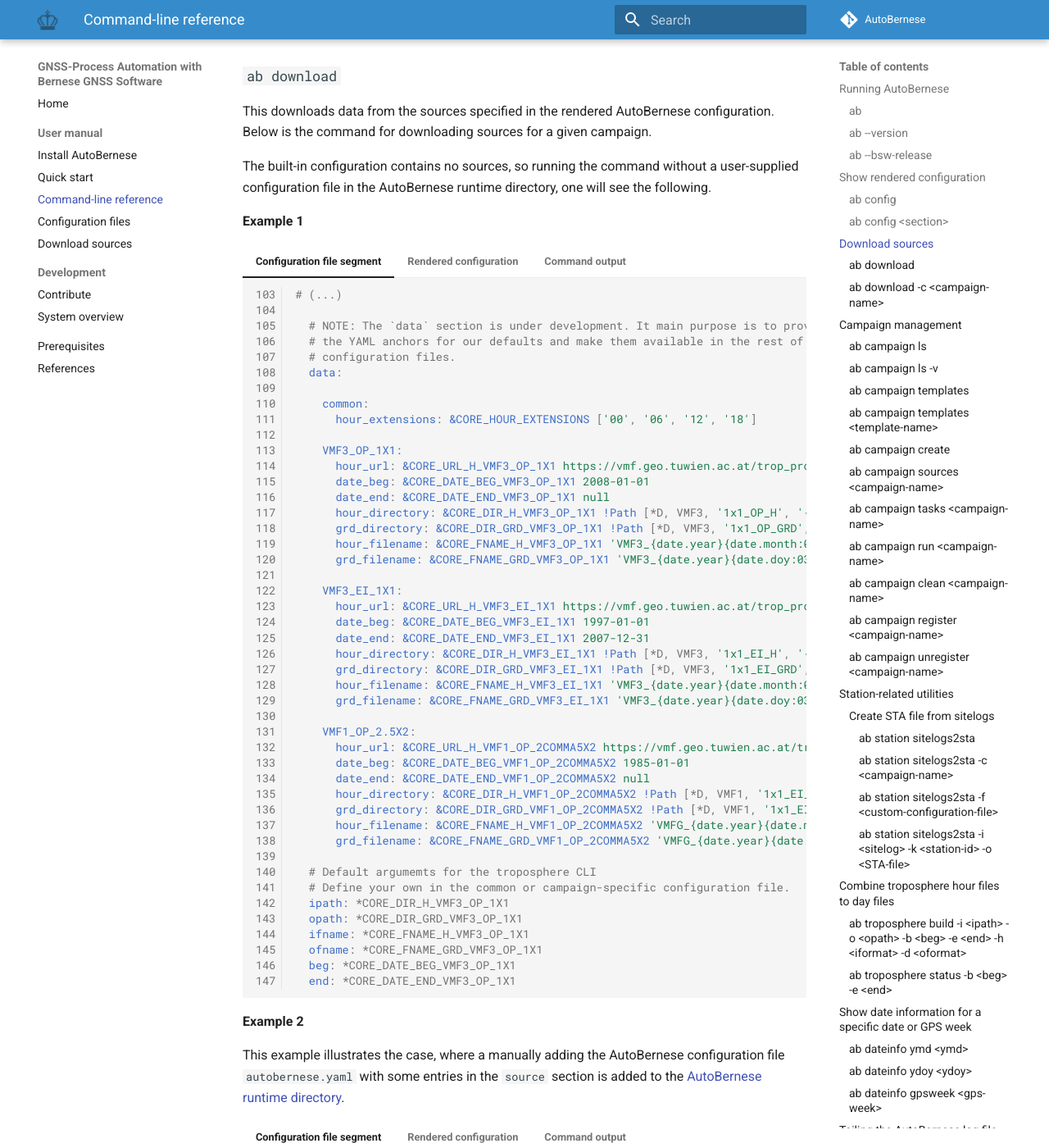
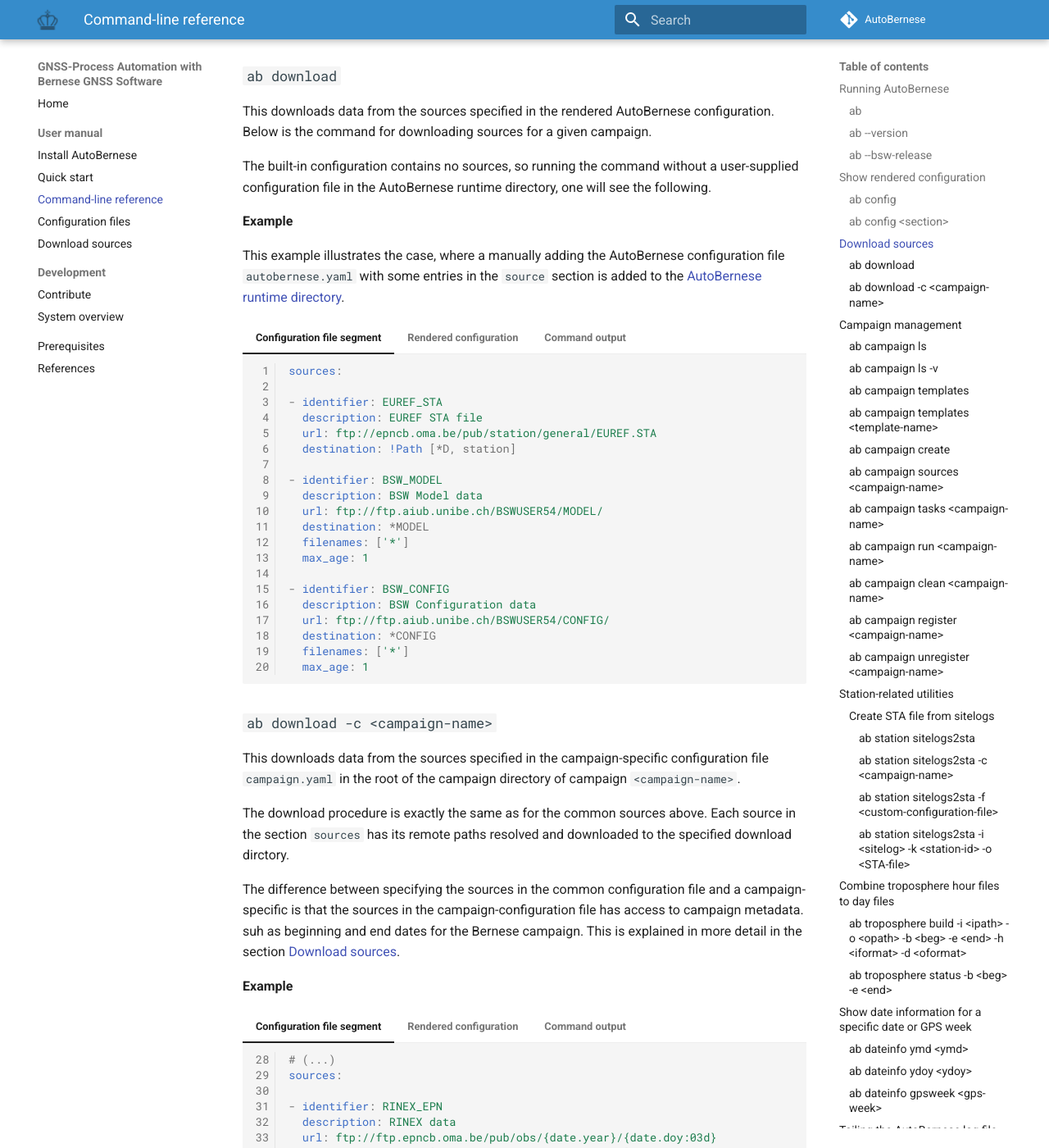
Before and after one commit to SDFIdk/AutoBernese, an MkDocs documentation site: the page built from docs/manual/command-reference.md, in a window 1280 px wide and 1400 px high, scrolled down 6359 px. Shown: the whole window at 82% size. Built offline with MkDocs 1.6.1 and Material for MkDocs 9.7.7, drawn with Linux system fonts in a browser that asks for light colours; comment, search, counter and statistics services are not loaded.

Commit message:
docs: Remove broken example.

````diff
--- a/docs/manual/command-reference.md
+++ b/docs/manual/command-reference.md
@@ -288,40 +288,7 @@
 user-supplied configuration file in the AutoBernese runtime directory, one will
 see the following.
 
-**Example 1**
-
-=== "Configuration file segment"
-
-    ```yaml  linenums="103"
-    # (...)
-
-    --8<-- "src/ab/configuration/core.yaml:103:"
-    ```
-
-=== "Rendered configuration"
-
-    ```sh title="Command"
-    ab config sources
-    ```
-
-    ```python title="Output"
-    []
-    ```
-
-=== "Command output"
-
-    ```sh title="Command"
-    ab download
-    ```
-
-    ``` title="Output"
-    Finished downloading sources ...
-    Overall status:
-    Downloaded: 0
-    Existing: 0
-    ```
-
-**Example 2**
+**Example**
 
 This example illustrates the case, where a manually adding the AutoBernese
 configuration file `autobernese.yaml` with some entries in the `source` section
````
